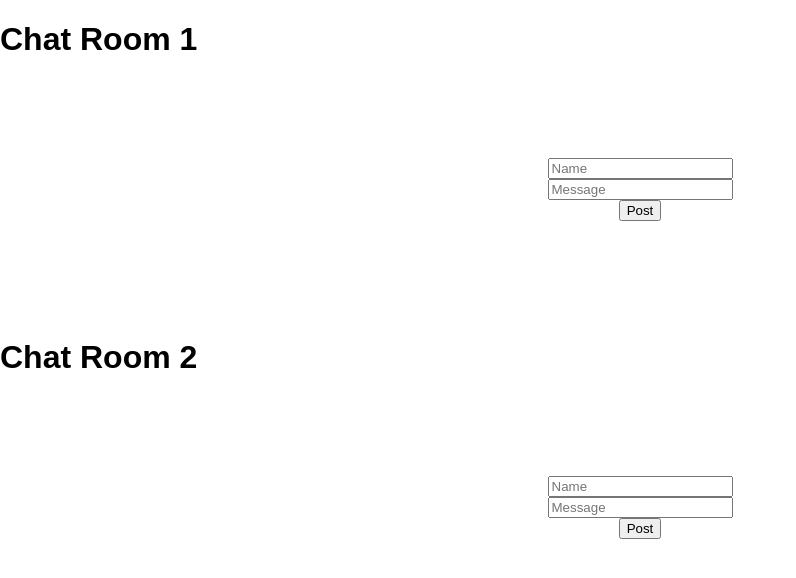
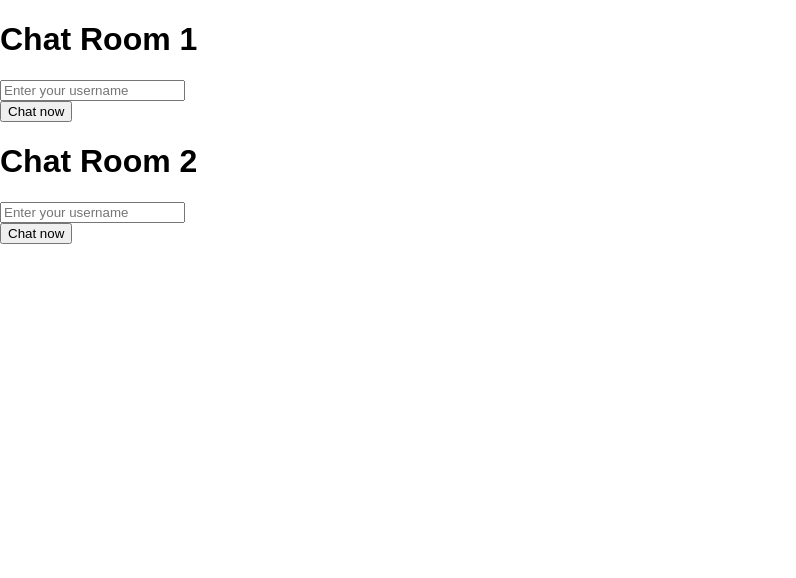
Before and after one commit to corscheparrera/react-firebase-chat, a React (Create React App) app: page / in a window 1280 px wide. Shown: the top 578 px of the page, without its empty margins (0-796 px from the left). Built offline with nearby package versions, Linux system fonts and the light colour scheme.

Commit message:
add login

```diff
--- a/src/App.css
+++ b/src/CSS/index.css
@@ -1,3 +1,8 @@
+body {
+  margin: 0;
+  padding: 0;
+  font-family: sans-serif;
+}
 .App {
   text-align: center;
   margin:100px;
--- a/src/Chat.jsx
+++ /dev/null
@@ -1,70 +0,0 @@
-import React, {Component} from 'react'
-import fire from './firebase.js'
-const database = fire.database()
-
-class Chat extends Component {
-
-  constructor() {
-    super()
-    this.state = {
-      chat: [],
-      users: []
-    }
-
-  }
-
-  _handleClick = () => {
-    var msgUser = this.userName.value
-    var msgText = this.userInput.value
-    database
-      .ref(`${this.props.path}/messages`)
-      .push({username: msgUser, text: msgText})
-    this.userInput.value = ""
-
-  }
-
-  componentDidMount() {
-
-    database
-      .ref(`${this.props.path}/messages`)
-      .on('child_added', x => this.updateState(x.val()))
-  }
-
-  updateState = (data) => {
-
-    this.setState({
-      chat: this
-        .state
-        .chat
-        .concat([data])
-    })
-  }
-
-  renderMessanges(data, i) {
-    return (
-      <div key={i}>
-        {data.username}: {data.text}
-      </div>
-    )
-  }
-  render() {
-    return (
-      <div className='App'>
-        <input
-          ref={r => this.userName = r}
-          id="username"
-          type="text"
-          placeholder="Name"/>
-        <br/>
-        < input ref= { r => this.userInput = r } id="text" type="text" placeholder="Message"/>< br/>
-        <button onClick={this._handleClick} id="post">Post</button>
-        < br/>
-        <br/> {this
-          .state
-          .chat
-          .map(this.renderMessanges)}
-      </div>
-    )
-  }
-}
-export default Chat
--- a/src/App.js
+++ b/src/components/App.js
@@ -1,6 +1,5 @@
 import React, {Component} from 'react'
 import Chat from './Chat.jsx'
-import './App.css'
 
 class App extends Component {
   render () {
--- /dev/null
+++ b/src/components/Chat.jsx
@@ -0,0 +1,93 @@
+import React, {Component} from 'react'
+import fire from './Firebase.js'
+import Login from './Login.jsx'
+const database = fire.database()
+
+class Chat extends Component {
+
+  constructor() {
+    super()
+    this.state = {
+      chat: [],
+      user: ''
+    }
+
+  }
+
+  _handleClick = () => {
+    var msgUser = this.userName.value
+    var msgText = this.userInput.value
+    database
+      .ref(`${this.props.path}/messages`)
+      .push({username: msgUser, text: msgText})
+    this.userInput.value = ""
+
+  }
+
+  componentDidMount() {
+    // var ref = database.ref(`${this.props.path}/users`); var key = ref .push(true)
+    //   .key; database   .ref(`${this.props.path}/users/${key}`) .onDisconnect()
+    // .remove(); database   .ref(`${this.props.path}/users`) .on('child_removed',
+    // (snapshot) => {     database .ref(`${this.props.path}/messages`)
+    // .push({username: 'System', text: 'User disconnected'});   })
+
+    database
+      .ref(`${this.props.path}/messages`)
+      .on('child_added', x => this.updateState(x.val()))
+  }
+
+  updateState = (data) => {
+
+    this.setState({
+      chat: this
+        .state
+        .chat
+        .concat([data])
+    })
+  }
+
+  handleUserLogin = (usernameValue) => {
+    this.setState({user: usernameValue})
+  }
+  renderMessanges = (data, i) => {
+    return (
+      <div key={i}>
+        {data.username}: {data.text}
+      </div>
+    )
+  }
+
+  showMyComponent = () => {
+    if (!this.state.user) {
+      return true
+    } else
+      return false
+  }
+
+  render() {
+    return (
+      <div>
+        {this.showMyComponent()
+          ? <Login updateUsername={this.handleUserLogin}/>
+          : <div className='App'>
+            <h3>{this.state.user}</h3>
+            <input
+              ref=
+              { r => this.userInput = r }
+              id="text"
+              type="text"
+              placeholder="Message"/>< br/>
+            < br/>
+            <button onClick={this._handleClick} id="post">Post</button>
+            < br/>
+            <br/> {this
+              .state
+              .chat
+              .map(this.renderMessanges)}
+          </div>}
+      </div>
+    )
+  }
+}
+
+export default Chat
--- /dev/null
+++ b/src/components/Login.jsx
@@ -0,0 +1,26 @@
+import React, {Component} from 'react'
+import fire from './Firebase.js'
+
+class Login extends Component {
+
+  _loginClick = () => {
+    this
+      .props
+      .updateUsername(this.userName.value);
+  }
+
+  render() {
+    return (
+      <div>
+        <input
+          type='text'
+          ref={r => this.userName = r}
+          placeholder='Enter your username'/>
+        <br/>
+        <button onClick={this._loginClick}>Chat now</button>
+      </div>
+    )
+  }
+}
+
+export default Login
--- a/src/index.css
+++ /dev/null
@@ -1,5 +0,0 @@
-body {
-  margin: 0;
-  padding: 0;
-  font-family: sans-serif;
-}
```
Also changed, not shown: src/index.js (+8 -7 lines), src/components/Firebase.js (renamed from src/firebase.js), src/logo.svg (deleted), 1 other file (tests, documents, lock files or other folders).
